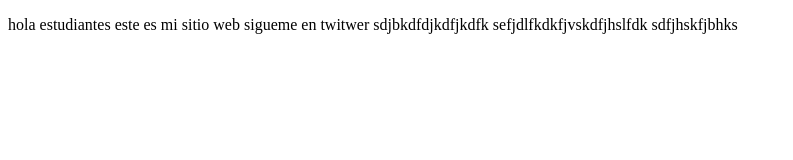
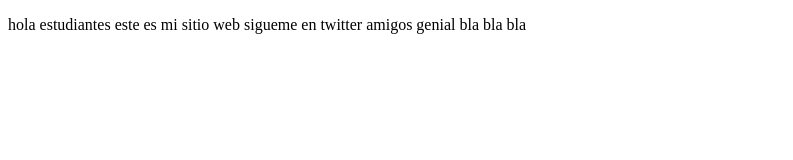
Before and after one commit to YeyoNicolas/mamon, a plain HTML site: page index.html in a window 1280 px wide. Shown: the whole page, without its empty margins (0-793 px from the left). Drawn offline with Linux system fonts and the light colour scheme.

Commit message:
toques finales

```diff
--- a/index.html
+++ b/index.html
@@ -8,9 +8,9 @@
 </head>
 <body>
   <p>
-    hola estudiantes este es mi sitio web sigueme en twitwer sdjbkdfdjkdfjkdfk
-    sefjdlfkdkfjvskdfjhslfdk
-    sdfjhskfjbhks
+    hola estudiantes este es mi
+    sitio web sigueme en
+    twitter amigos genial bla bla bla
   </p>
 </body>
 </html>
```
